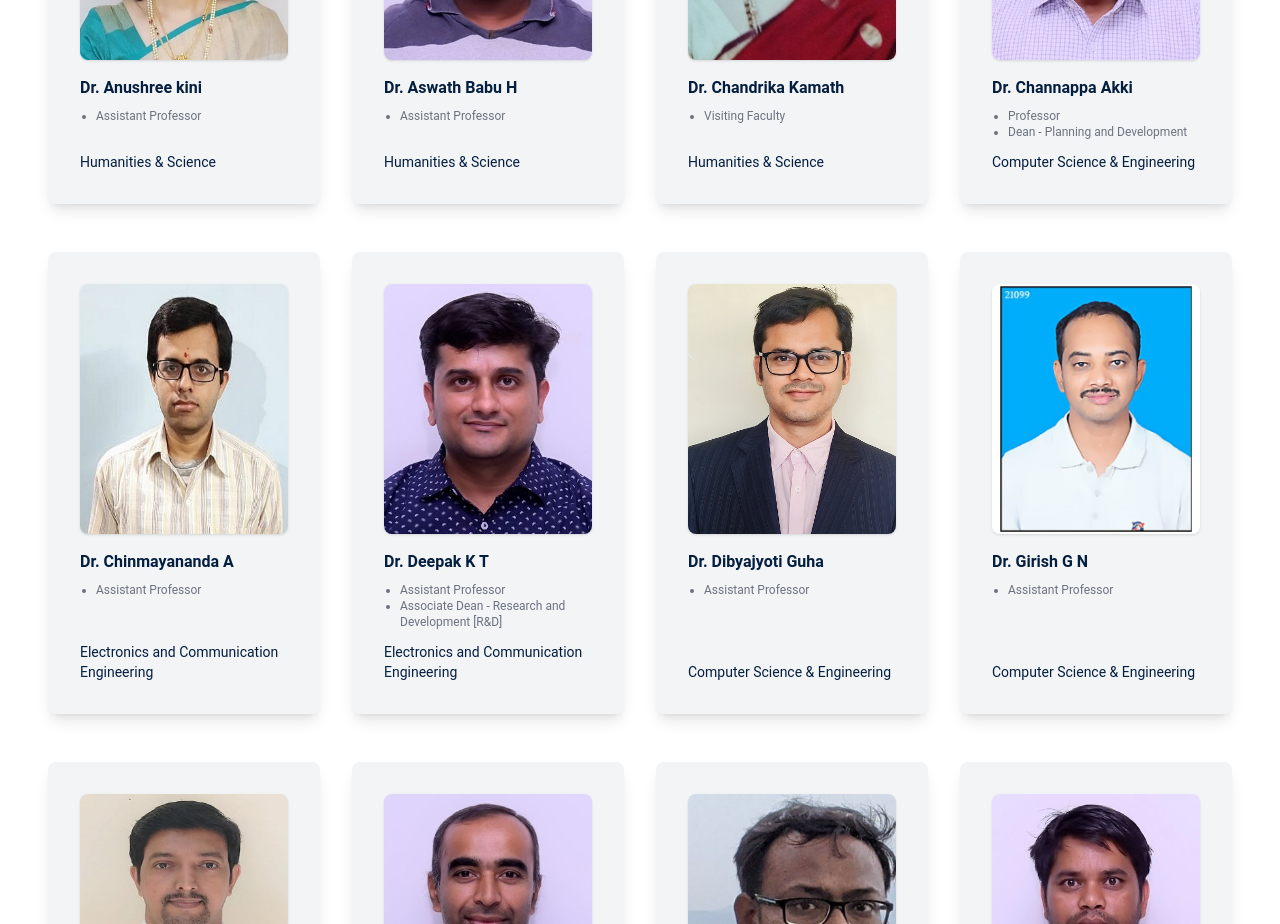
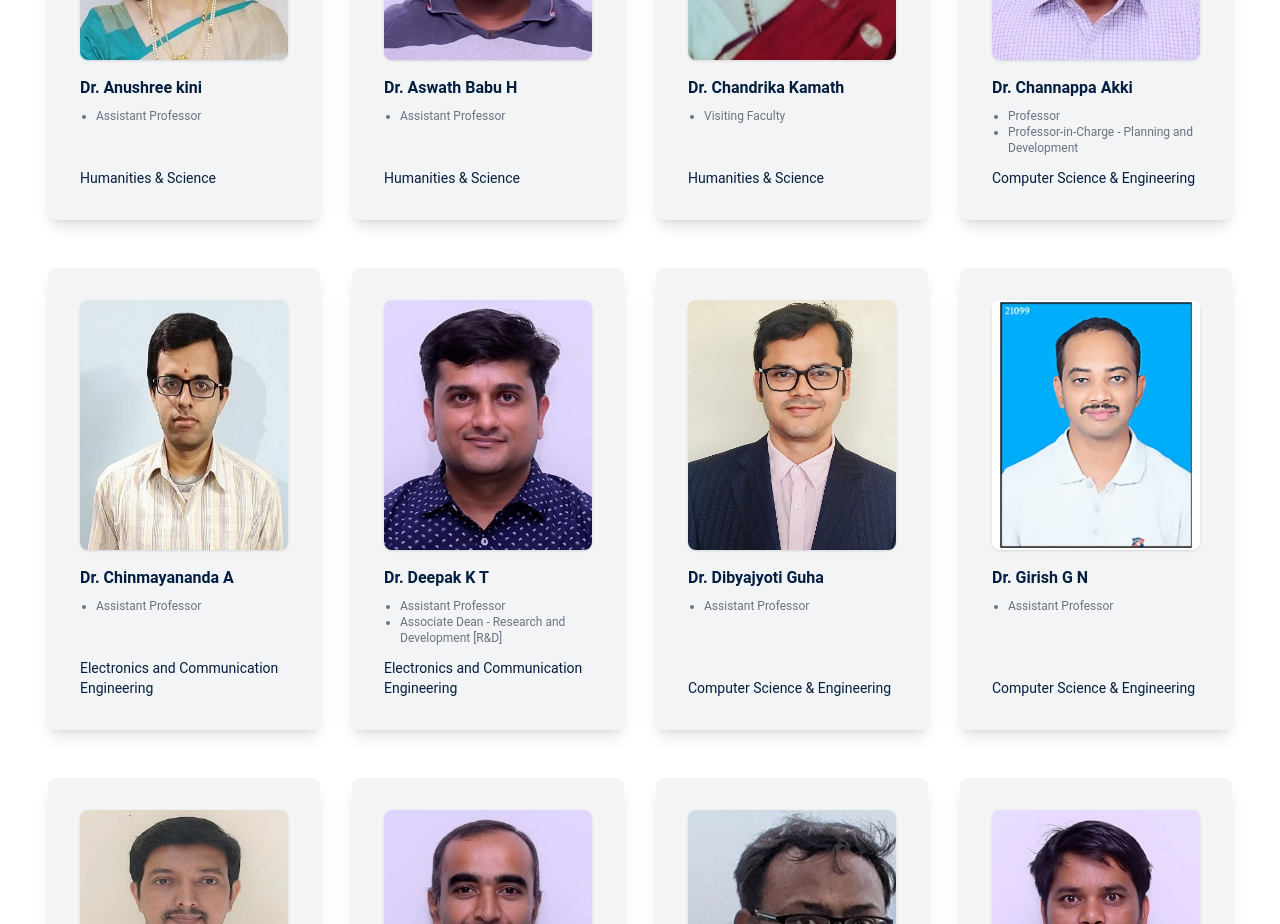
Before and after one commit to Velocity-IIITDWD/iiitdwd.ac.in, a Next.js app: page /faculty in a window 1280 px wide. Shown: the part 1300-2224 px from the top of the page. Built offline with nearby package versions, Linux system fonts and the light colour scheme.

Commit message:
changed Dr. Akki profile

```diff
--- a/data/faculty_profile.ts
+++ b/data/faculty_profile.ts
@@ -189,11 +189,11 @@ let ProfileProps: ProfileProp[] = [
       },
       card: {
         photo: '/images/Dr.ChannappaAkki.jpeg',
-        designation: ' Professor',
+        designation: 'Professor',
         department: 'Computer Science & Engineering',
         mail_id: 'akki.channappa@gmail.com',
         cabin_number: '?',
-        position: 'Dean - Planning and Development',
+        position: 'Professor-in-Charge - Planning and Development',
       },
       body: {
         profile_text: '',
```
